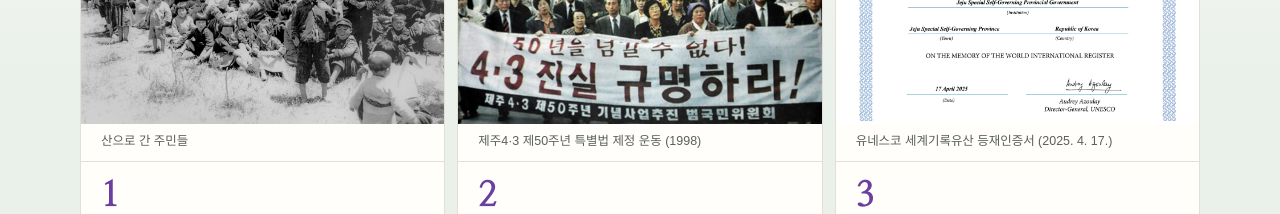
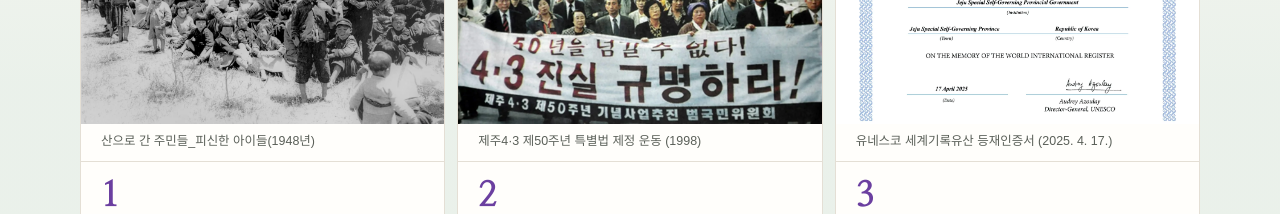
Before and after one commit to islandstoryjeju/jeju43-80th-campaign, a plain HTML site: page index.html in a window 1280 px wide. Shown: the part 1780-1994 px from the top of the page. Drawn offline with Linux system fonts and the light colour scheme; a web font is replaced by a local one.

Commit message:
Update caption of the history photo
Co-Authored-By: Claude Fable 5.2 <noreply@anthropic.com>
Claude-Session: https://claude.ai/code/session_01M2cVNcTtpecnMggWA51WdT

```diff
--- a/index.html
+++ b/index.html
@@ -375,7 +375,7 @@ textarea:focus,input[type=tel]:focus{border-color:var(--red);outline:0;box-shado
     <div class="wrap">
       <div class="sec-hd"><p class="kicker">제주4·3 알아보기</p><h2 id="learn-h">제주4·3, 이것만은 알아두세요.</h2></div>
       <ol class="swipe" tabindex="0" aria-label="제주4·3 세 가지">
-        <li><figure class="ph"><img src="img/photo_history.webp" width="1200" height="894" alt="숲속 풀밭에 모여 앉아 있는 제주 주민들과 아이들의 흑백 사진" loading="lazy" decoding="async"><figcaption>산으로 간 주민들</figcaption></figure><span class="n" aria-hidden="true">1</span><h3>제주4·3이란?</h3>
+        <li><figure class="ph"><img src="img/photo_history.webp" width="1200" height="894" alt="숲속 풀밭에 모여 앉아 있는 제주 주민들과 아이들의 흑백 사진" loading="lazy" decoding="async"><figcaption>산으로 간 주민들_피신한 아이들(1948년)</figcaption></figure><span class="n" aria-hidden="true">1</span><h3>제주4·3이란?</h3>
           <p class="key">1947년부터 1954년까지, 제주에서 수많은 주민이 희생된 역사적 사건</p>
           <details><summary>자세히</summary><p>제주4·3은 1947년 3월 1일을 기점으로 1948년 4월 3일 발생한 소요사태 및 1954년 9월 21일까지 제주도에서 발생한 무력충돌과 그 진압과정에서 주민들이 희생당한 사건입니다.</p><p><a href="https://jeju43peace.or.kr/kor/sub01_01_01.do" target="_blank" rel="noopener">제주4·3평화재단 제주4·3 소개 ↗</a></p></details></li>
         <li><figure class="ph"><img src="img/photo_truth_1998.webp" width="1200" height="708" style="object-position:center 88%" alt="‘50년을 넘길 수 없다! 4·3 진실 규명하라!’ 현수막을 들고 행진하는 사람들" loading="lazy" decoding="async"><figcaption>제주4·3 제50주년 특별법 제정 운동 (1998)</figcaption></figure><span class="n" aria-hidden="true">2</span><h3>진상규명과 명예회복</h3>
```
